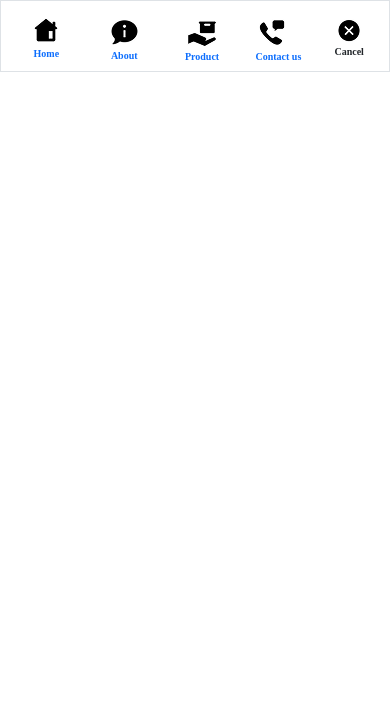
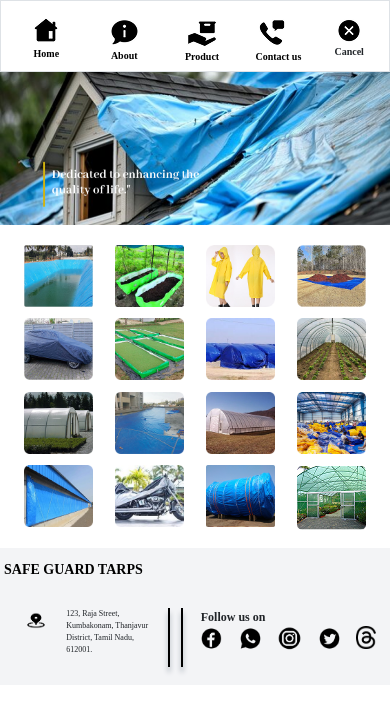
Before and after one commit to TamilNangai/Tarpaulin-website, a React (Vite) app: page / in a window 390 px wide. Both pictures are taken after a click on the button 353 px from the left and 33 px from the top of the page. Shown: the top 716 px of the page. Built offline with nearby package versions, Linux system fonts and the light colour scheme.

Commit message:
modified

```diff
--- a/src/App.jsx
+++ b/src/App.jsx
@@ -17,8 +17,8 @@ function App() {
       {/* <Footer/> */}
       {/* <Images/> */}
       {/* <Contactus heroimage={image}/> */}
-      <Navbar />
-      {/* <Home /> */}
+      {/* <Navbar /> */}
+      <Home />
       {/* <Contactpage /> */}
     </>
   )
--- a/src/Hero.jsx
+++ b/src/Hero.jsx
@@ -11,21 +11,21 @@ function Hero() {
     return (
         <>
             <div >
-                <Carousel fade interval={2000} controls={false} indicators={false} >
+                <Carousel fade interval={2000} controls={false} indicators={false}>
                     <Carousel.Item>
-                        <img className="d-block w-auto" src={D1} alt="D1" />
+                        <img className="d-block w-100 " src={D1} alt="D1" />
                     </Carousel.Item>
                     <Carousel.Item>
-                        <img className="d-block w-auto" src={D2} alt="D2" />
+                        <img className="d-block w-100 " src={D2} alt="D2" />
                     </Carousel.Item>
                     <Carousel.Item>
-                        <img className="d-block  w-auto" src={D3} alt="D3" />
+                        <img className="d-block w-100 " src={D3} alt="D3" />
                     </Carousel.Item>
                     <Carousel.Item>
-                        <img className="d-block w-auto" src={D4} alt="D4" />
+                        <img className="d-block w-100 " src={D4} alt="D4" />
                     </Carousel.Item>
                     <Carousel.Item>
-                        <img className="d-block " src={D5} alt="D5" />
+                        <img className="d-block w-100 " src={D5} alt="D5" />
                     </Carousel.Item>
                 </Carousel>
             </div>
--- a/src/Images.jsx
+++ b/src/Images.jsx
@@ -18,24 +18,40 @@ import i16 from "./assets/imageDv/i16.png"
 
 function Images() {
     return (
-        <div >
-            <div id="flex-container" className=" w-full h-auto flex flex-wrap relative lg:px-[100px] max-sm:px-[15px]">
-                <div  className=" flex m-[20px] basis-[200px]  max-lg:basis-[113px] max-lg:h-[115px] max-sm:basis-[69px] max-sm:h-[63px] max-sm:m-2"><img src={i1} alt="i1" /></div>
-                <div  className=" flex m-[20px] basis-[200px]  max-lg:basis-[113px] max-lg:h-[115px] max-sm:basis-[69px] max-sm:h-[63px] max-sm:m-2"><img src={i2} alt="i2" /></div>
-                <div  className=" flex m-[20px] basis-[200px]  max-lg:basis-[113px] max-lg:h-[115px] max-sm:basis-[69px] max-sm:h-[63px] max-sm:m-2"><img src={i3} alt="i3" /></div>
-                <div  className=" flex m-[20px] basis-[200px]  max-lg:basis-[113px] max-lg:h-[115px] max-sm:basis-[69px] max-sm:h-[63px] max-sm:m-2"><img src={i4} alt="i4" /></div>
-                <div  className=" flex m-[20px] basis-[200px]  max-lg:basis-[113px] max-lg:h-[115px] max-sm:basis-[69px] max-sm:h-[63px] max-sm:m-2"><img src={i5} alt="i5" /></div>
-                <div  className=" flex m-[20px] basis-[200px]  max-lg:basis-[113px] max-lg:h-[115px] max-sm:basis-[69px] max-sm:h-[63px] max-sm:m-2"><img src={i6} alt="i6" /></div>
-                <div  className=" flex m-[20px] basis-[200px]  max-lg:basis-[113px] max-lg:h-[115px] max-sm:basis-[69px] max-sm:h-[63px] max-sm:m-2"><img src={i7} alt="i7" /></div>
-                <div  className=" flex m-[20px] basis-[200px]  max-lg:basis-[113px] max-lg:h-[115px] max-sm:basis-[69px] max-sm:h-[63px] max-sm:m-2"><img src={i8} alt="i8" /></div>
-                <div  className=" flex m-[20px] basis-[200px]  max-lg:basis-[113px] max-lg:h-[115px] max-sm:basis-[69px] max-sm:h-[63px] max-sm:m-2"><img src={i9} alt="i9" /></div>
-                <div  className=" flex m-[20px] basis-[200px]  max-lg:basis-[113px] max-lg:h-[115px] max-sm:basis-[69px] max-sm:h-[63px] max-sm:m-2"><img src={i10} alt="i10" /></div>
-                <div  className=" flex m-[20px] basis-[200px]  max-lg:basis-[113px] max-lg:h-[115px] max-sm:basis-[69px] max-sm:h-[63px] max-sm:m-2"><img src={i11} alt="i11" /></div>
-                <div  className=" flex m-[20px] basis-[200px]  max-lg:basis-[113px] max-lg:h-[115px] max-sm:basis-[69px] max-sm:h-[63px] max-sm:m-2"><img src={i12} alt="i12" /></div>
-                <div  className=" flex m-[20px] basis-[200px]  max-lg:basis-[113px] max-lg:h-[115px] max-sm:basis-[69px] max-sm:h-[63px] max-sm:m-2"><img src={i13} alt="i13" /></div>
-                <div  className=" flex m-[20px] basis-[200px]  max-lg:basis-[113px] max-lg:h-[115px] max-sm:basis-[69px] max-sm:h-[63px] max-sm:m-2"><img src={i14} alt="i14" /></div>
-                <div  className=" flex m-[20px] basis-[200px]  max-lg:basis-[113px] max-lg:h-[115px] max-sm:basis-[69px] max-sm:h-[63px] max-sm:m-2"><img src={i15} alt="i15" /></div>
-                <div  className=" flex max-sm:m-2 md:hidden basis-[113px]  max-sm:basis-[69px] max-sm:h-[63px] sm:h-[115px] m-[20px]"><img src={i16} alt="i16" /></div>
+        <div>
+            <div id="flex-container" className="grid  grid-cols-4 place-items-center gap-x-[15.09px] gap-y-[9.7px]  md:grid-cols-5  md:gap-x-[43.49px] md:gap-y-[49.8px] lg:gap-x-[61px] lg:gap-y-[38px] m-[20px]  md:m-[30px] md:px-[20px] lg:m-[40px]">
+                <div className="w-[69px] h-[63.6px] rounded-[5px]   sm:w-[132.6px] sm:h-[120px] sm:rounded-[13.19px]   lg:w-[200px] lg:h-[180px] lg:rounded-[17px]">
+                <img src={i1} alt="i1" /></div>
+                <div className="w-[69px] h-[63.6px] rounded-[5px]    sm:w-[132.6px] sm:h-[120px] sm:rounded-[13.19px]   lg:w-[200px] lg:h-[180px] lg:rounded-[17px]">
+                <img src={i2} alt="i2" /></div>
+                <div className="w-[69px] h-[63.6px] rounded-[5px]    sm:w-[132.6px] sm:h-[120px] sm:rounded-[13.19px]   lg:w-[200px] lg:h-[180px] lg:rounded-[17px]">
+                <img src={i3} alt="i3" /></div>
+                <div className="w-[69px] h-[63.6px] rounded-[5px]    sm:w-[132.6px] sm:h-[120px] sm:rounded-[13.19px]   lg:w-[200px] lg:h-[180px] lg:rounded-[17px]">
+                <img src={i4} alt="i4" /></div>
+                <div className="w-[69px] h-[63.6px] rounded-[5px]    sm:w-[132.6px] sm:h-[120px] sm:rounded-[13.19px]   lg:w-[200px] lg:h-[180px] lg:rounded-[17px]">
+                <img src={i5} alt="i5" /></div>
+                <div className="w-[69px] h-[63.6px] rounded-[5px]    sm:w-[132.6px] sm:h-[120px] sm:rounded-[13.19px]   lg:w-[200px] lg:h-[180px] lg:rounded-[17px]">
+                <img src={i6} alt="i6" /></div>
+                <div className="w-[69px] h-[63.6px] rounded-[5px]    sm:w-[132.6px] sm:h-[120px] sm:rounded-[13.19px]   lg:w-[200px] lg:h-[180px] lg:rounded-[17px]">
+                <img src={i7} alt="i7" /></div>
+                <div className="w-[69px] h-[63.6px] rounded-[5px]    sm:w-[132.6px] sm:h-[120px] sm:rounded-[13.19px]   lg:w-[200px] lg:h-[180px] lg:rounded-[17px]">
+                <img src={i8} alt="i8" /></div>
+                <div className="w-[69px] h-[63.6px] rounded-[5px]    sm:w-[132.6px] sm:h-[120px] sm:rounded-[13.19px]   lg:w-[200px] lg:h-[180px] lg:rounded-[17px]">
+                <img src={i9} alt="i9" /></div>
+                <div className="w-[69px] h-[63.6px] rounded-[5px]    sm:w-[132.6px] sm:h-[120px] sm:rounded-[13.19px]   lg:w-[200px] lg:h-[180px] lg:rounded-[17px]">
+                <img src={i10} alt="i10" /></div>
+                <div className="w-[69px] h-[63.6px] rounded-[5px]    sm:w-[132.6px] sm:h-[120px] sm:rounded-[13.19px]   lg:w-[200px] lg:h-[180px] lg:rounded-[17px]">
+                <img src={i11} alt="i11" /></div>
+                <div className="w-[69px] h-[63.6px] rounded-[5px]    sm:w-[132.6px] sm:h-[120px] sm:rounded-[13.19px]   lg:w-[200px] lg:h-[180px] lg:rounded-[17px]">
+                <img src={i12} alt="i12" /></div>
+                <div className="w-[69px] h-[63.6px] rounded-[5px]    sm:w-[132.6px] sm:h-[120px] sm:rounded-[13.19px]   lg:w-[200px] lg:h-[180px] lg:rounded-[17px]">
+                <img src={i13} alt="i13" /></div>
+                <div className="w-[69px] h-[63.6px] rounded-[5px]    sm:w-[132.6px] sm:h-[120px] sm:rounded-[13.19px]   lg:w-[200px] lg:h-[180px] lg:rounded-[17px]">
+                <img src={i14} alt="i14" /></div>
+                <div className="w-[69px] h-[63.6px] rounded-[5px]    sm:w-[132.6px] sm:h-[120px] sm:rounded-[13.19px]   lg:w-[200px] lg:h-[180px] lg:rounded-[17px]">
+                <img src={i15} alt="i15" /></div>
+                <div className="w-[69px] h-[63.6px] rounded-[5px]  md:hidden     sm:w-[132.6px] sm:h-[120px] sm:rounded-[13.19px] ">
+                <img src={i16} alt="i16" /></div>
             </div>
         </div>
     )
--- a/src/Navbar.jsx
+++ b/src/Navbar.jsx
@@ -27,11 +27,11 @@ function Navbar() {
                 {showMenu && (
                     <div className="bg-white fixed inset-0  border h-[72px] ">
                         <ul className="font-[Abhaya-Libre] font-bold text-[10px] flex justify-evenly p-0  mt-3  gap-2 text-center">
-                            <li className=" hover:text-blue-600"><a href="#Home" className="no-underline "><img src={Home} alt="home" />Home</a></li>
-                            <li className=" hover:text-blue-600"><a href="#About" className="no-underline"><img src={About} alt="About" />About</a></li>
-                            <li className=" hover:text-blue-600"><a href="#Product" className="no-underline "><img src={Sell} alt="Sell" />Product</a></li>
-                            <li className=" hover:text-blue-600"><a href="#Conduct" className="no-underline  "><img src={Phonemessage} alt="Phonemessage" />Contact us</a></li>
-                            <li className=" hover:text-blue-600"><button onClick={() => setShowMenu(false)}><img src={Cancel} alt="Cancel" />Cancel</button></li>
+                            <li><a href="#Home" className="no-underline "><img src={Home} alt="home" />Home</a></li>
+                            <li><a href="#About" className="no-underline"><img src={About} alt="About" />About</a></li>
+                            <li><a href="#Product" className="no-underline "><img src={Sell} alt="Sell" />Product</a></li>
+                            <li><a href="#Conduct" className="no-underline  "><img src={Phonemessage} alt="Phonemessage" />Contact us</a></li>
+                            <li><button onClick={() => setShowMenu(false)}><img src={Cancel} alt="Cancel" />Cancel</button></li>
                         </ul>
                     </div>
                 )}
@@ -39,16 +39,16 @@ function Navbar() {
 
                 <div className='max-sm:hidden flex'>
                     <ul className="font-[Abhaya-Libre] font-bold text-[24px] md:flex mt-3 max-lg:text-[18px]">
-                        <li className="mx-[30px] m-[20px] max-lg:m-3 max-lg:p-0 hover:text-blue-600">
+                        <li className="mx-[30px] m-[20px] max-lg:m-3 max-lg:p-0 ">
                             <a href="#Home" className="no-underline ">Home</a>
                         </li>
-                        <li className="mx-[30px] m-[20px] max-lg:m-3 max-lg:p-0  hover:text-blue-600">
+                        <li className="mx-[30px] m-[20px] max-lg:m-3 max-lg:p-0  ">
                             <a href="#About" className="no-underline">About</a>
                         </li>
-                        <li className="mx-[30px] m-[20px] max-lg:m-3 max-lg:p-0  hover:text-blue-600">
+                        <li className="mx-[30px] m-[20px] max-lg:m-3 max-lg:p-0 ">
                             <a href="#Product" className="no-underline ">Product</a>
                         </li>
-                        <li className="mx-[30px] m-[20px] max-lg:m-3 max-lg:p-0 hover:text-blue-600">
+                        <li className="mx-[30px] m-[20px] max-lg:m-3 max-lg:p-0 ">
                             <a href="#Conduct" className="no-underline  ">Contact us</a>
                         </li>
                     </ul>
--- a/src/index.css
+++ b/src/index.css
@@ -4,79 +4,9 @@
 @tailwind utilities;
 
 
-
-
-
-
-
-
-/*
-
-:root {
-  font-family: system-ui, Avenir, Helvetica, Arial, sans-serif;
-  line-height: 1.5;
-  font-weight: 400;
-
-  color-scheme: light dark;
-  color: rgba(255, 255, 255, 0.87);
-  background-color: #242424;
-
-  font-synthesis: none;
-  text-rendering: optimizeLegibility;
-  -webkit-font-smoothing: antialiased;
-  -moz-osx-font-smoothing: grayscale;
+li>a{
+  color:black ;
 }
-
-a {
-  font-weight: 500;
-  color: #646cff;
-  text-decoration: inherit;
-} */
-/* a:hover {
-  color: #486ebf;
-} */
-/*
-body {
-  margin: 0;
-  display: flex;
-  place-items: center;
-  min-width: 320px;
-  min-height: 100vh;
+li>a:hover{
+  color: rgb(30, 125, 248) !important;
 }
-
-h1 {
-  font-size: 3.2em;
-  line-height: 1.1;
-}
-
-button {
-  border-radius: 8px;
-  border: 1px solid transparent;
-  padding: 0.6em 1.2em;
-  font-size: 1em;
-  font-weight: 500;
-  font-family: inherit;
-  background-color: #1a1a1a;
-  cursor: pointer;
-  transition: border-color 0.25s;
-}
-button:hover {
-  border-color: #646cff;
-}
-button:focus,
-button:focus-visible {
-  outline: 4px auto -webkit-focus-ring-color;
-} */
-
-/* @media (prefers-color-scheme: light) { */
-  /* :root {
-    color: #213547;
-    background-color: #ffffff;
-  } */
-  /* a:hover {
-    color: #747bff;
-  } */
-  /* button {
-    background-color: #f9f9f9;
-  }*/
-/* }  */
```
Also changed, not shown: src/App.css (deleted, +0 -42 lines).
